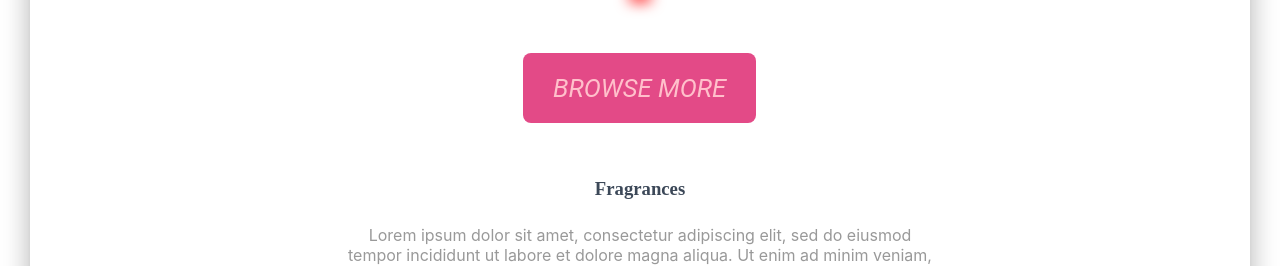
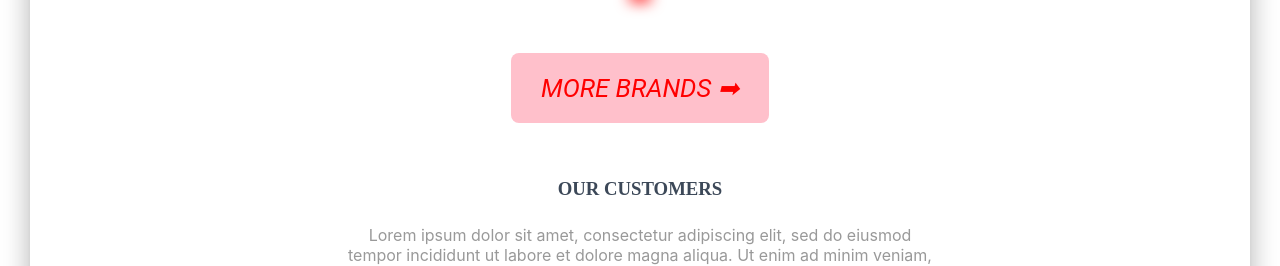
Before and after one commit to Abdelnacerr/sawaebrands, a React (Create React App) app: page / in a window 1280 px wide. Shown: the part 1488-1754 px from the top of the page. Built offline with nearby package versions, Linux system fonts and the light colour scheme.

Commit message:
supermart

```diff
--- a/src/Views/Home.js
+++ b/src/Views/Home.js
@@ -28,6 +28,7 @@ const TITLE = "Sawae Brands";
 const pDescription =
   'Lorem ipsum dolor sit amet, consectetur adipiscing elit, sed do eiusmod tempor incididunt ut labore et dolore magna aliqua. Ut enim ad minim veniam, quis nostrud exercitation ullamco laboris nisi ut aliquip ex ea commodo consequat. Duis aute irure dolor in reprehenderit in voluptate velit esse cillum dolore eu fugiat nulla pariatur. Excepteur sint occaecat cupidatat non proident, sunt in culpa qui officia deserunt mollit anim id est laborum.{" "}';
 const brandName = "Fragrances";
+const supermarketBrands = "OUR CUSTOMERS";
 
 const cardheader1 = "Viso 100ML";
 const cardheader2 = "Rasheeqa";
@@ -44,8 +45,8 @@ const Home = () => {
     classes.imgFluid
   );
   const buttonStyle = {
-    color: "pink",
-    backgroundColor: "#E34A87",
+    color: "red",
+    backgroundColor: "#FFC0CB",
     fontSize: "1.6rem",
     height: "70px",
     borderRadius: "8px",
@@ -112,9 +113,9 @@ const Home = () => {
           </GridContainer>
           <div className={classes.description}>
             <p>{pDescription}</p>
-          <br />
-          <br />
-          <br />
+            <br />
+            <br />
+            <br />
           </div>
           <ImageCards ImageName={Image1} cardheader={cardheader1} />
           <ImageCards ImageName={Image2} cardheader={cardheader2} />
@@ -129,7 +130,7 @@ const Home = () => {
               color="transparent"
               className={classes.navLink}
             >
-              <em>BROWSE MORE</em>
+              <em>More Brands &#10145;</em>
             </Button>
           </div>
 
@@ -143,12 +144,12 @@ const Home = () => {
             <GridItem xs={12} sm={12} md={6}>
               <div className={classes.profile}>
                 <div className={classes.name}>
-                  <h3 className={classes.title}>{brandName}</h3>
+                  <h3 className={classes.title}>{supermarketBrands}</h3>
                 </div>
               </div>
             </GridItem>
           </GridContainer>
-          <div className={classes.description} style={{marginTop:"-20px"}}>
+          <div className={classes.description} style={{ marginTop: "-20px" }}>
             <p>{pDescription}</p>
           </div>
 
```
